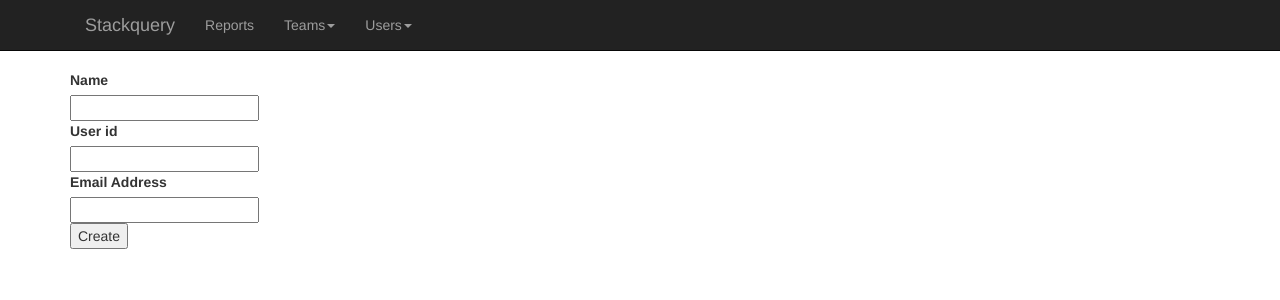
After one commit to arxcruz/stackquery-cmd, a Flask app: template dashboard/templates/create_user.html in a window 1280 px wide. The commit adds this page. Shown: the top 300 px of the page. Run offline with Flask 2, Linux system fonts and the light colour scheme; the template is opened without the code that fills it: values that come from a table or form of the project are taken from there, others are empty; some libraries are stand-ins or nearby versions.

Commit message:
Create user form. Still a WIP

```diff
--- /dev/null
+++ b/dashboard/forms.py
@@ -0,0 +1,9 @@
+from wtforms import BooleanField
+from wtforms import Form
+from wtforms import TextField
+from wtforms import validators
+
+class UserForm(Form):
+	name = TextField('Name', [validators.Length(min=3, max=128)])
+	user_id = TextField('User id', [validators.Length(min=4, max=25)])
+	email = TextField('Email Address', [validators.Length(min=6, max=35)])
--- a/dashboard/templates/base.html
+++ b/dashboard/templates/base.html
@@ -41,7 +41,7 @@
 						<ul class="dropdown-menu" role="menu">
         					<li><a href="{{ url_for('dashboard.dashboard_users') }}">List</a></li>
         					<li class="divider"></li>
-       						<li><a href="#">Create new User</a></li>
+       						<li><a href="{{ url_for('dashboard.dashboard_create_user') }}">Create new User</a></li>
       					</ul>
       				</li>
    				</ul>
--- a/dashboard/templates/common.html
+++ b/dashboard/templates/common.html
@@ -84,14 +84,14 @@
 {% endmacro %}
 
 {% macro render_field(field) %}
-    <dt>{{ field.label }}
-    <dd>{{ field(**kwargs)|safe }}
-    {% if field.errors %}
-        <ul class=errors>
+<div class="control-group{% if field.errors %} error {% endif %}">
+    {{ field.label(class="control-label") }}
+    <div class="controls">
+        {{ field(**kwargs) }}
         {% for error in field.errors %}
-            <li>{{ error }}</li>
+            <span class="help-inline">{{ error }}</span>
         {% endfor %}
-        </ul>
-    {% endif %}
-    </dd>
+    </div>
+</div>
+
 {% endmacro %}
--- /dev/null
+++ b/dashboard/templates/create_user.html
@@ -0,0 +1,18 @@
+{% extends 'base.html' %}
+
+{% from 'common.html' import render_field %}
+
+{% block title %}Stackquery - Create user{% endblock title%}
+
+{% block java_script %}
+
+{% endblock java_script %}
+
+{% block main %}
+<form method="POST" action="{{ url_for('dashboard.dashboard_create_user') }}">
+    	{{ render_field(form.name) }}
+    	{{ render_field(form.user_id) }}
+    	{{ render_field(form.email) }}
+ 	<p><input type="submit" value="Create"></p>
+</form>
+{% endblock main %}
```
